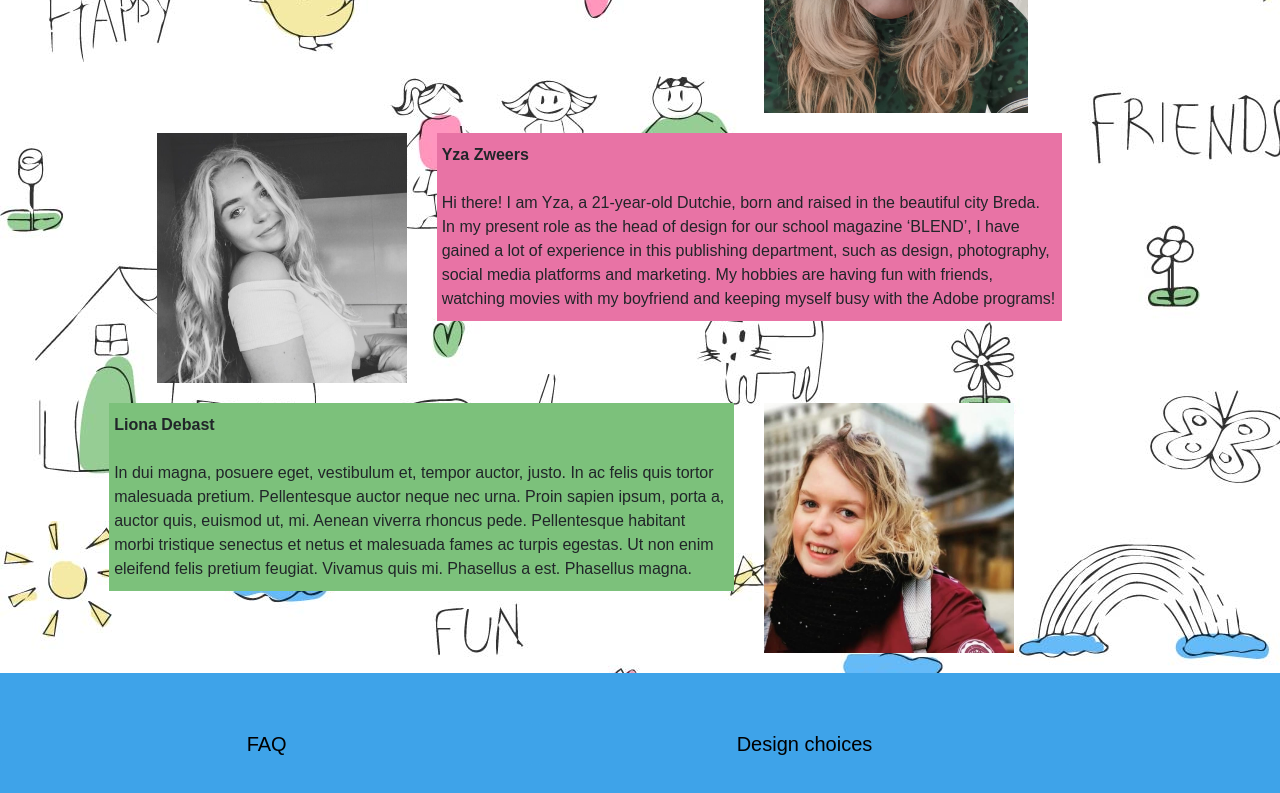
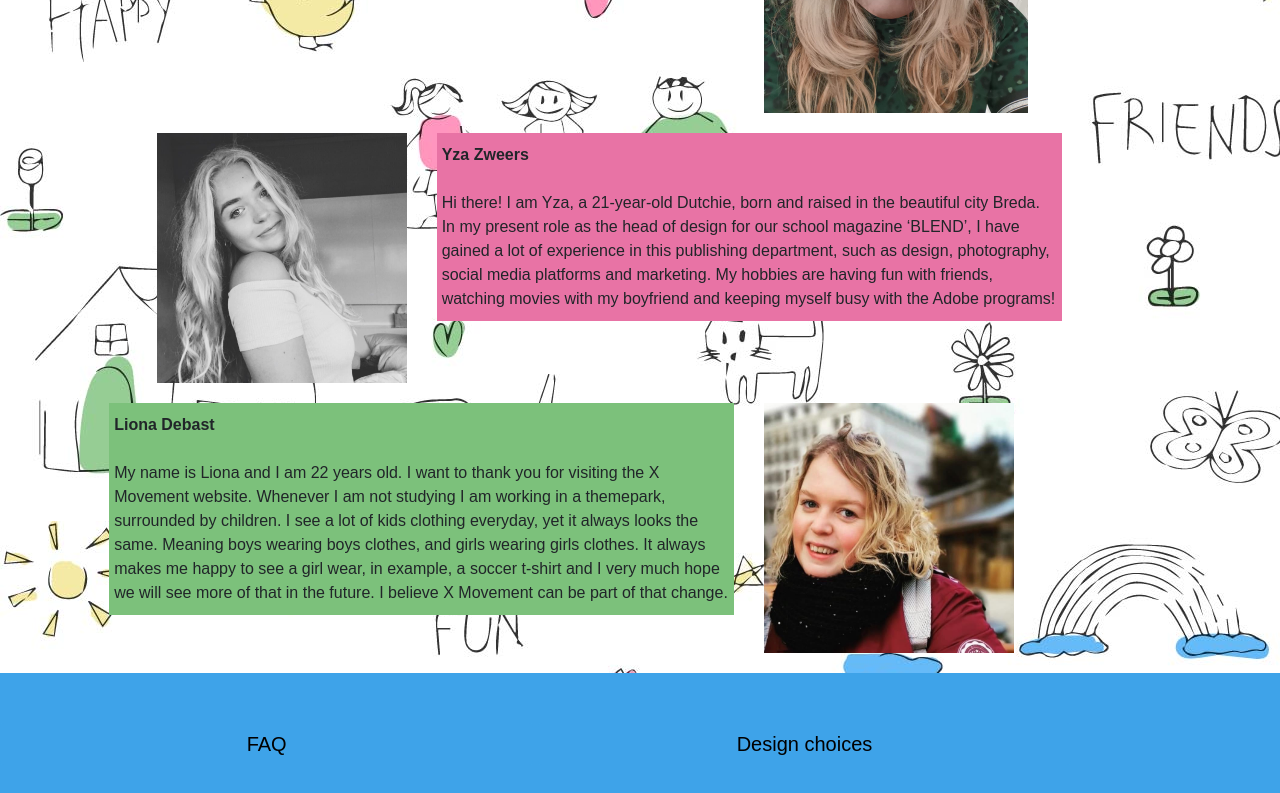
Before and after one commit to vanbaalkarlijn/XmovementFinal, a plain HTML site: page Meet_the_team.html in a window 1280 px wide. Shown: the part 941-1734 px from the top of the page. Drawn offline with Linux system fonts and the light colour scheme; a web font is replaced by a local one.

Commit message:
Update Meet_the_team.html

```diff
--- a/Meet_the_team.html
+++ b/Meet_the_team.html
@@ -103,7 +103,7 @@
   <div class="col-xl-1 col-lg-1 col-md-0 col-sm-0 col-xs-0">
   </div>
 <div class="col-xl-6 col-lg-6 col-md-8 col-sm-12 col-xs-12">
-    <p class="liona"><strong>Liona Debast</strong><br><br>In dui magna, posuere eget, vestibulum et, tempor auctor, justo. In ac felis quis tortor malesuada pretium. Pellentesque auctor neque nec urna. Proin sapien ipsum, porta a, auctor quis, euismod ut, mi. Aenean viverra rhoncus pede. Pellentesque habitant morbi tristique senectus et netus et malesuada fames ac turpis egestas. Ut non enim eleifend felis pretium feugiat. Vivamus quis mi. Phasellus a est. Phasellus magna.</p>
+    <p class="liona"><strong>Liona Debast</strong><br><br>My name is Liona and I am 22 years old. I want to thank you for visiting the X Movement website. Whenever I am not studying I am working in a themepark, surrounded by children. I see a lot of kids clothing everyday, yet it always looks the same. Meaning boys wearing boys clothes, and girls wearing girls clothes. It always makes me happy to see a girl wear, in example, a soccer t-shirt and I very much hope we will see more of that in the future. I believe X Movement can be part of that change. </p>
   </div>
 		<div class="col-xl-3 col-lg-3 col-md-2 col-sm-2 col-xs-2" align="left">
           <img src="Images/WhatsApp Image 2020-04-22 at 11.11.04.jpeg" width="250" height="250" alt=""/> </div>
```
